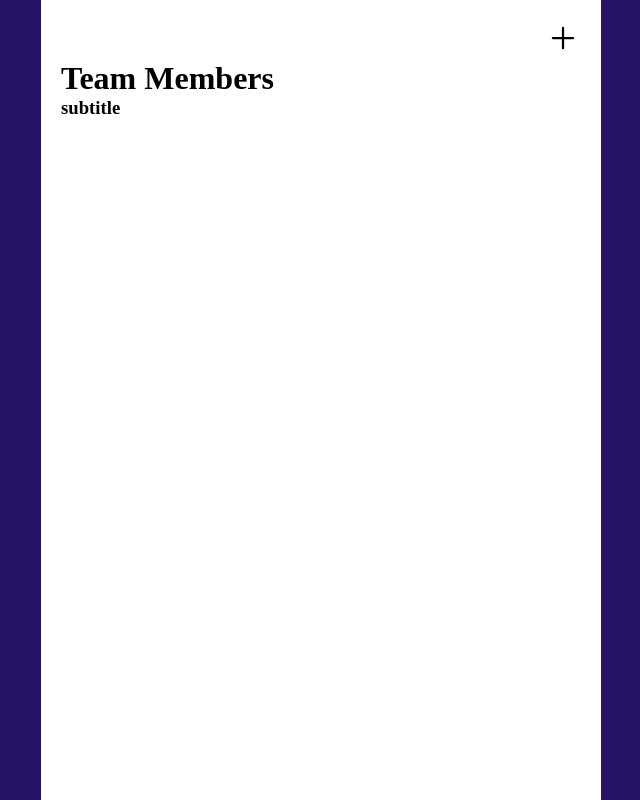
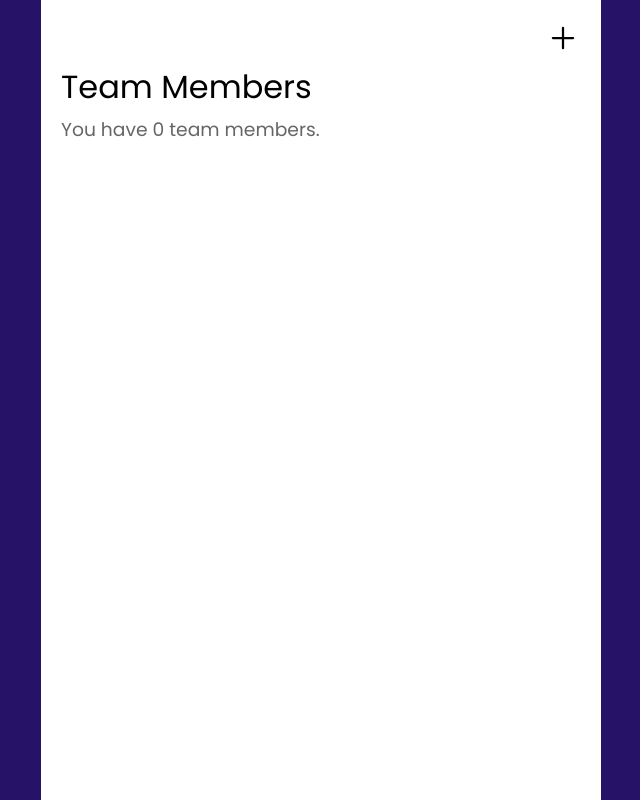
Before and after one commit to tirlochanarora16/seekout, a React (Create React App) app: page / in a window 1280 px wide. Shown: the whole page, without its empty margins (319-959 px from the left). Built offline with nearby package versions, Linux system fonts and the light colour scheme.

Commit message:
toggling between add and list member

```diff
--- a/src/App.tsx
+++ b/src/App.tsx
@@ -1,13 +1,13 @@
-import { useAppSelector } from "./app/hooks";
 import BoxHeader from "./components/BoxHeader";
 import Wrapper from "./components/Wrapper";
+import { useTitleAndSubtitle } from "./helpers";
 
 function App() {
-  const { currentScreen } = useAppSelector((state) => state.member);
+  const { title, subtitle } = useTitleAndSubtitle();
 
   return (
-    <Wrapper wrapperAction="add" wrapperActionHandler={() => {}}>
-      <BoxHeader title="Team Members" subtitle="subtitle" />
+    <Wrapper>
+      <BoxHeader title={title} subtitle={subtitle} />
     </Wrapper>
   );
 }
--- a/src/app/slices/member.ts
+++ b/src/app/slices/member.ts
@@ -48,6 +48,6 @@ export const memberSlice = createSlice({
   },
 });
 
-export const { updateMembers } = memberSlice.actions;
+export const { updateMembers, changeScreen } = memberSlice.actions;
 
 export default memberSlice.reducer;
--- a/src/components/BoxHeader/index.tsx
+++ b/src/components/BoxHeader/index.tsx
@@ -8,8 +8,8 @@ interface IProps {
 const BoxHeader: React.FC<IProps> = ({ title, subtitle }) => {
   return (
     <div className={styles.box}>
-      <h1>{title}</h1>
-      <h3>{subtitle}</h3>
+      <h1 className={styles.box_title}>{title}</h1>
+      <h3 className={styles.box_subtitle}>{subtitle}</h3>
     </div>
   );
 };
--- a/src/components/BoxHeader/styles.module.css
+++ b/src/components/BoxHeader/styles.module.css
@@ -0,0 +1,14 @@
+.box {
+  display: flex;
+  flex-direction: column;
+  gap: 0.4rem;
+}
+
+.box_title {
+  font-weight: 300;
+}
+
+.box_subtitle {
+  color: #666;
+  font-weight: 100;
+}
--- a/src/components/Wrapper/index.tsx
+++ b/src/components/Wrapper/index.tsx
@@ -1,32 +1,35 @@
 import styles from "./styles.module.css";
 import { IoAdd } from "react-icons/io5";
 import { RxCross2 } from "react-icons/rx";
+import { changeScreen } from "../../app/slices/member";
+import { useAppDispatch, useAppSelector } from "../../app/hooks";
 
 interface IProps {
   children: React.ReactNode;
-  wrapperAction: "add" | "close";
-  wrapperActionHandler: () => void;
 }
 
-const Wrapper: React.FC<IProps> = ({
-  children,
-  wrapperAction,
-  wrapperActionHandler,
-}) => {
+const Wrapper: React.FC<IProps> = ({ children }) => {
+  const { currentScreen } = useAppSelector((state) => state.member);
+  const dispatch = useAppDispatch();
+
   const wrapperIcon =
-    wrapperAction === "add" ? (
+    currentScreen === "list" ? (
       <IoAdd fontSize={36} />
     ) : (
       <RxCross2 fontSize={36} />
     );
 
+  const changeScreenHandler = () => {
+    if (currentScreen === "list") {
+      dispatch(changeScreen("add"));
+    } else {
+      dispatch(changeScreen("list"));
+    }
+  };
+
   return (
     <div className={styles.wrapper}>
-      <div
-        className={styles.wrapperIcon}
-        onClick={wrapperActionHandler}
-        title={wrapperAction}
-      >
+      <div className={styles.wrapperIcon} onClick={changeScreenHandler}>
         {wrapperIcon}
       </div>
       {children}
--- /dev/null
+++ b/src/helpers.ts
@@ -0,0 +1,25 @@
+import { useAppSelector } from "./app/hooks";
+
+// setting title and subtitle based on the current screen
+export const useTitleAndSubtitle = () => {
+  const { currentScreen, members } = useAppSelector((state) => state.member);
+
+  let title: string = "";
+  let subtitle: string = "";
+
+  if (currentScreen === "list") {
+    title = "Team Members";
+    subtitle = `You have ${members.length} team members.`;
+  } else if (currentScreen === "add") {
+    title = "Add a team member";
+    subtitle = "Set email, location and role.";
+  } else {
+    title = "Edit team member";
+    subtitle = "Edit contact info, location and role";
+  }
+
+  return {
+    title,
+    subtitle,
+  };
+};
--- a/src/index.css
+++ b/src/index.css
@@ -1,3 +1,5 @@
+@import url("https://fonts.googleapis.com/css2?family=Poppins:wght@400;500;600&display=swap");
+
 * {
   margin: 0;
   padding: 0;
@@ -10,5 +12,7 @@ html {
 
 body {
   font-size: 1.6rem;
+  font-family: "Poppins", sans-serif;
   background-color: #261367;
+  font-weight: 400;
 }
```
